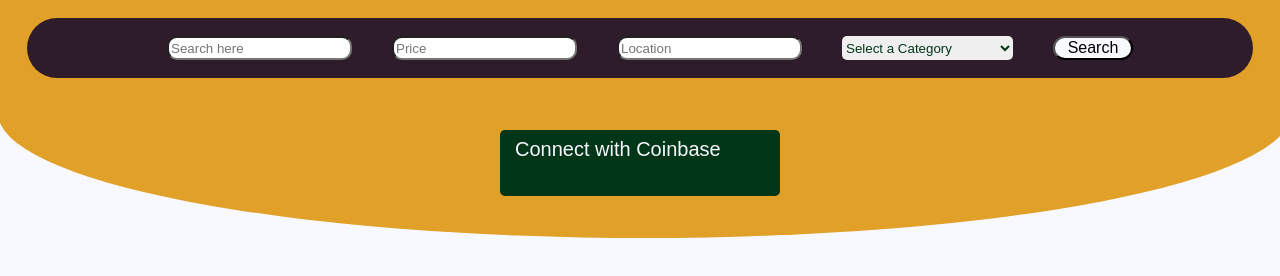
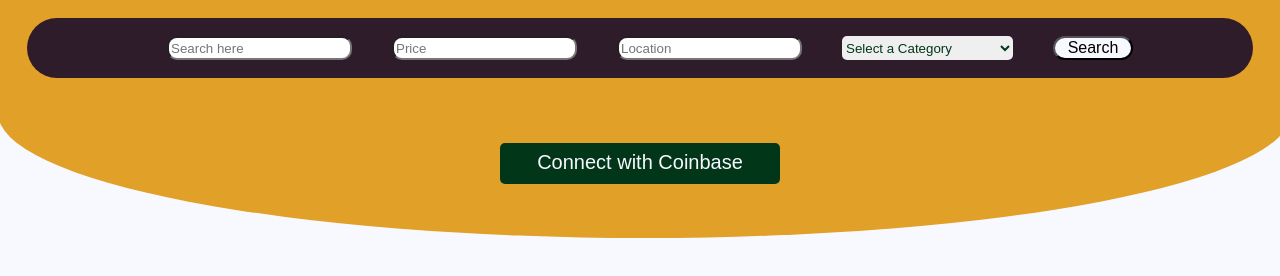
Before and after one commit to SebastianBanks/CryptaegisExchange, a website: page client/index.html in a window 1280 px wide. Drawn offline with nearby package versions, Linux system fonts and the light colour scheme; no server answers.

Commit message:
forgot to add body

```diff
--- a/client/item.js
+++ b/client/item.js
@@ -6,6 +6,7 @@
 const editBtn = document.querySelector(".editItemButton")
 const backBtn = document.querySelector("#backBtn")
 const size = document.querySelector(".itemPageSize")
+const body = document.querySelector("body")
 let itemId = localStorage.getItem("item")
 console.log(`itemId: ${itemId}`)
 
--- a/client/style.css
+++ b/client/style.css
@@ -6,7 +6,7 @@
 .coinbaseBtn {
     position: relative;
     width: 250px;
-    height: 50px;
+    height: 25px;
     background: #023618;
     border: none;
     border-radius: 5px;
@@ -14,6 +14,7 @@
     font-weight: 500;
     padding: 8px 15px;
     margin-top: -150px;
+    text-align: center;
     font-family: "Source Sans Pro", sans-serif;
     color: ghostwhite;
     cursor: pointer;
```
